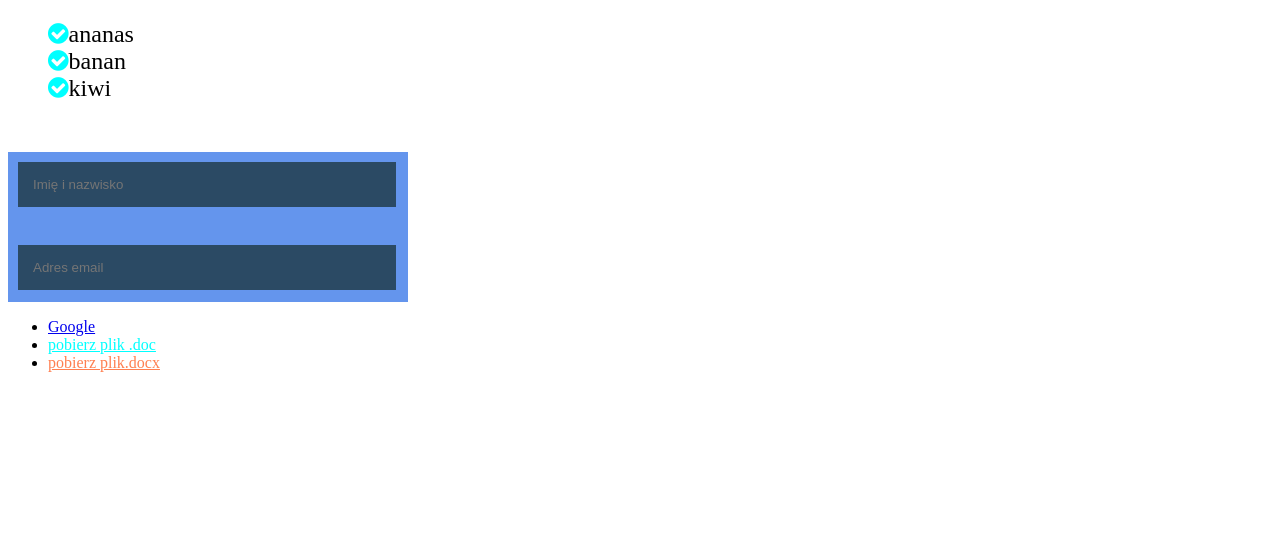
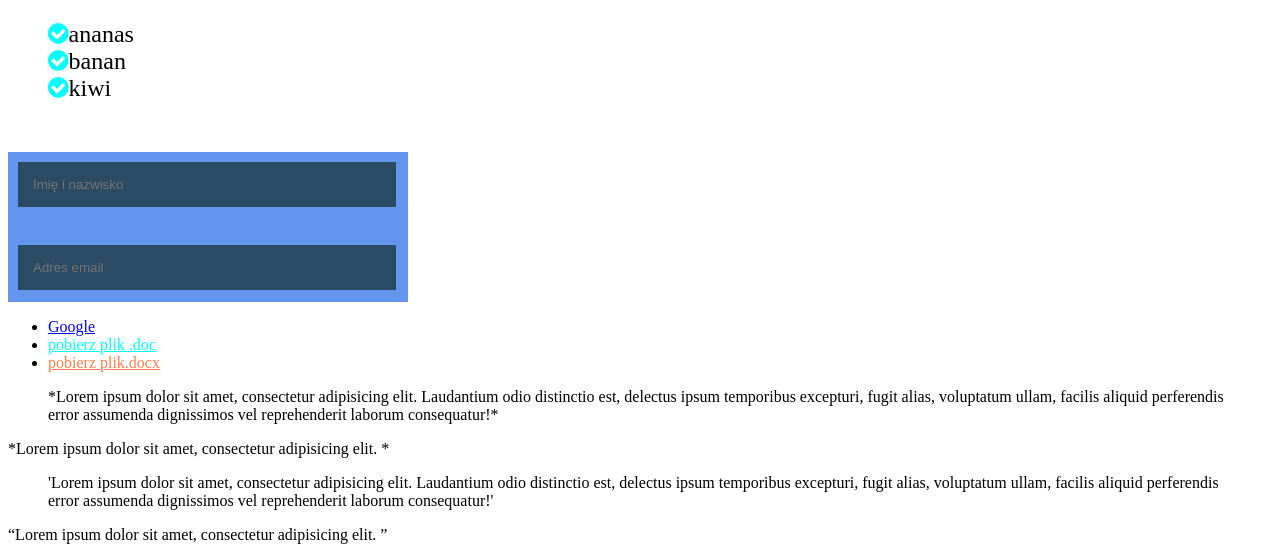
Before and after one commit to DomiGnh/zadania-aniamcja, a plain HTML site: page index.html in a window 1280 px wide. Shown: the part 1415-1967 px from the top of the page. Before the commit the page ends 1803 px from the top, so only its background shows below. Drawn offline with Linux system fonts and the light colour scheme.

Commit message:
zadanie 8

```diff
--- a/css/style.css
+++ b/css/style.css
@@ -133,4 +133,16 @@ a[href$=".docx"]{
     color:coral;
 }
 
-/**/
+/*zadanie 8*/
+
+blockquote:lang(en)::before, blockquote:lang(en)::after{
+    content:"*";
+}
+
+q:lang(en)::before, q:lang(en)::after{
+    content:"*";
+}
+
+blockquote:lang(de)::before, blockquote:lang(de)::after{
+    content:"'";
+}
--- a/index.html
+++ b/index.html
@@ -7,23 +7,24 @@
     <link rel="stylesheet" href="font-awesome-4.7.0/font-awesome-4.7.0/css/font-awesome.min.css">
 </head>
 <body>
-
+<!--   zadanie 1-->
    <div class="box">
        <div class="box-inner">
 
        </div>
    </div>
 
-
+<!--  zadanie 2-->
 <div class="przycisk">
   <i class="fa fa-bus" aria-hidden="true"></i>
 </div>
 
+<!--zadanie 3-->
  <div class="gradient">
  </div>
 
 
-
+<!--zadanie 4-->
   <video class="video" controls>
    <source src="https://www.w3schools.com/html/mov_bbb.mp4" type="video/mp4">
   </video>
@@ -63,6 +64,28 @@
     <li><a href="http://example/download/document.docx" class="linki" title="doc">pobierz plik.docx</a></li>
 </ul>
 
+<!-- zadanie 8-->
+
+ <blockquote lang="en">Lorem ipsum dolor sit amet, consectetur adipisicing elit. Laudantium odio distinctio est, delectus ipsum temporibus excepturi, fugit alias, voluptatum ullam, facilis aliquid perferendis error assumenda dignissimos vel reprehenderit laborum consequatur!</blockquote>
+   <q lang="en">Lorem ipsum dolor sit amet, consectetur adipisicing elit. </q>
+
+<blockquote lang="de">Lorem ipsum dolor sit amet, consectetur adipisicing elit. Laudantium odio distinctio est, delectus ipsum temporibus excepturi, fugit alias, voluptatum ullam, facilis aliquid perferendis error assumenda dignissimos vel reprehenderit laborum consequatur!</blockquote>
+   <q lang="de">Lorem ipsum dolor sit amet, consectetur adipisicing elit. </q>
+
+
+
+
+
+
+
+
+
+
+
+
+
+
+
 
 </body>
 </html>
```
